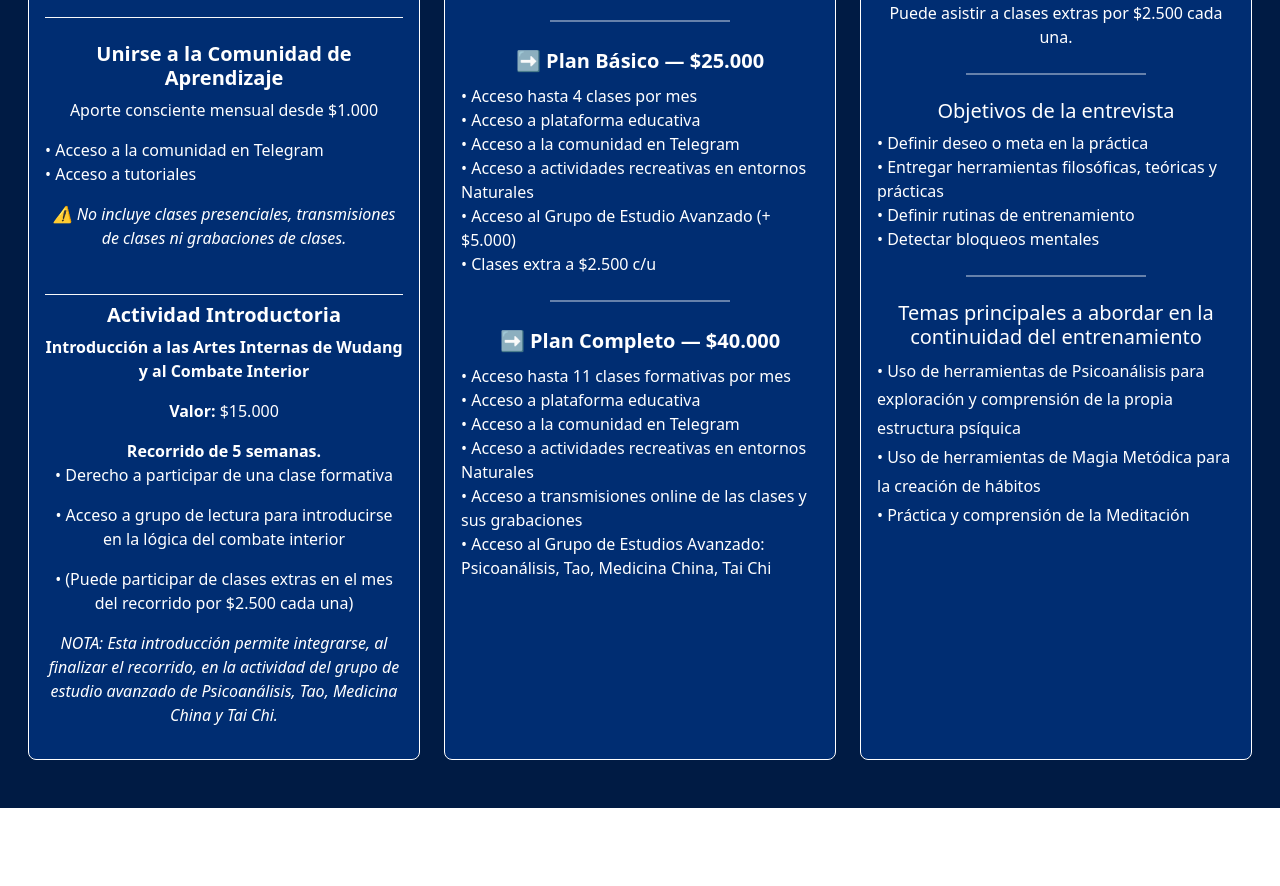
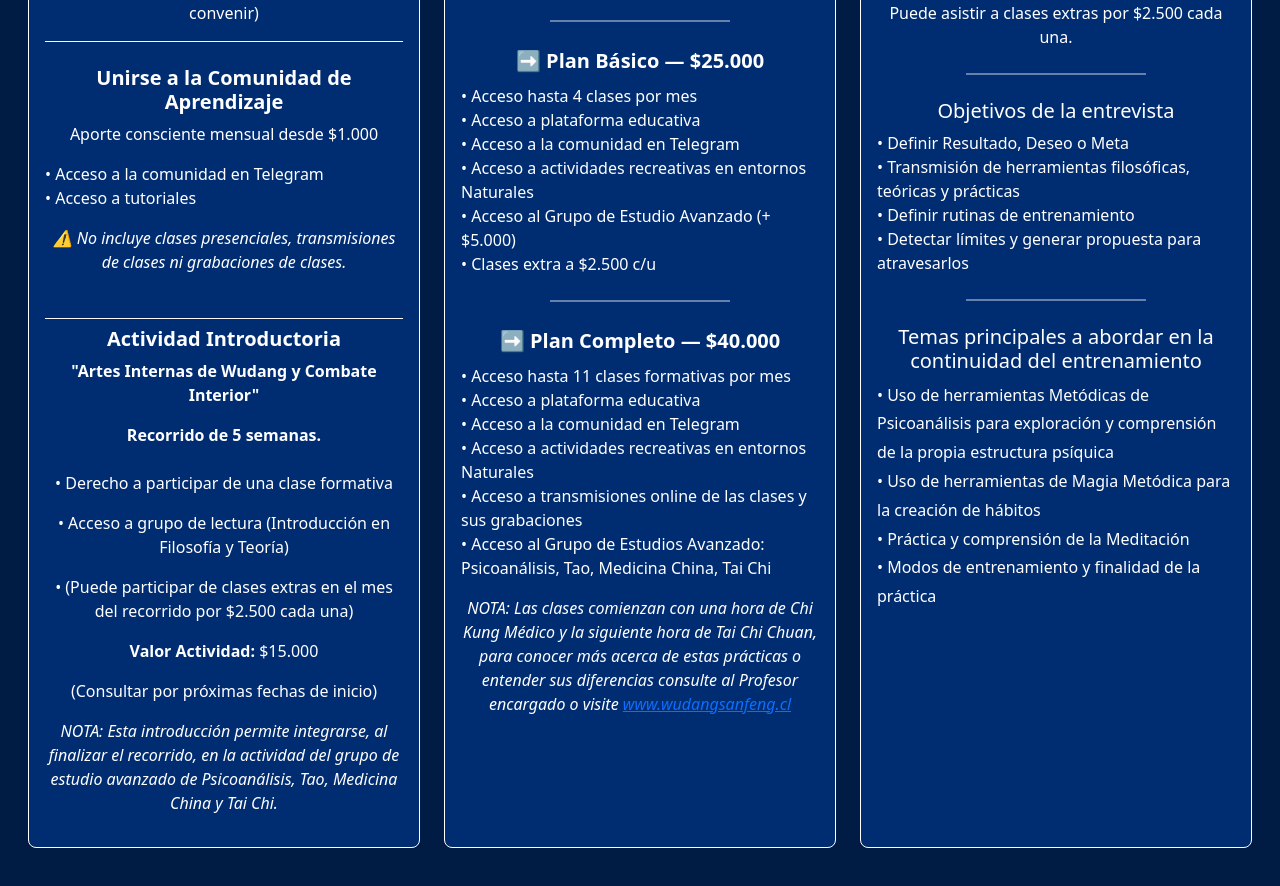
Before and after one commit to Jano6elmar/infoclasestaichi, a React (Vite) app: page / in a window 1280 px wide. Shown: the part 760-1646 px from the top of the page. Before the commit the page ends 1568 px from the top, so only its background shows below. Built offline with nearby package versions, Linux system fonts and the light colour scheme.

Commit message:
versión beta para commpartir

```diff
--- a/src/App.jsx
+++ b/src/App.jsx
@@ -85,7 +85,7 @@ export default function App() {
                 Clases, Comunidad y Actividades
               </h2>
 
-              <h4 className="fs-5 fw-semibold mb-3">Clases Unitarias</h4>
+              <h4 className="fs-5 fw-semibold mb-3">Clases Unitarias<br/> Tai Chi/ Chi Kung/ Kung Fu</h4>
               <p><strong>➡️ Formativa (Grupal):</strong> $6.000 — 2 Horas (en Horarios de entrenamiento Regular)</p>
               <p><strong>➡️ Recreativa (Grupal):</strong> $3.000 — 1 hora (fines de semana)</p>
               <p><strong>➡️ Clase Formativa o Entrenamiento Personal:</strong> $10.000 — 1 hora (horario a convenir)</p>
@@ -102,11 +102,16 @@ export default function App() {
 
               <div className="mt-4 pt-2 border-top border-light">
                 <h4 className="fs-5 fw-semibold">Actividad Introductoria</h4>
-                <p className="fw-semibold">Introducción a las Artes Internas de Wudang y al Combate Interior</p>
-                <p><strong>Valor:</strong> $15.000</p>
-                <p><strong> Recorrido de 5 semanas.</strong><br />• Derecho a participar de una clase formativa</p>
-                <p>• Acceso a grupo de lectura para introducirse en la lógica del combate interior</p>
+                <p className="fw-semibold">"Artes Internas de Wudang y Combate Interior"</p>
+
+                <p><strong> Recorrido de 5 semanas.</strong><br /><br />• Derecho a participar de una clase formativa</p>
+
+                <p>• Acceso a grupo de lectura (Introducción en Filosofía y Teoría)</p>
                 <p>• (Puede participar de clases extras en el mes del recorrido por $2.500 cada una)</p>
+                <p><strong>Valor Actividad:</strong> $15.000</p>
+                <p>(Consultar por próximas fechas de inicio)</p>
+
+
                 <p className="fst-italic">NOTA: Esta introducción permite integrarse, al finalizar el recorrido, en la actividad del grupo de estudio avanzado de Psicoanálisis, Tao, Medicina China y Tai Chi.</p>
               </div>
             </div>
@@ -154,7 +159,11 @@ export default function App() {
                 <li>• Acceso a transmisiones online de las clases y sus grabaciones</li>
                 <li>• Acceso al Grupo de Estudios Avanzado: Psicoanálisis, Tao, Medicina China, Tai Chi</li>
               </ul>
+                <p className="fst-italic">NOTA: Las clases comienzan con una hora de Chi Kung Médico y la siguiente hora de Tai Chi Chuan, para conocer más
+                  acerca de estas prácticas o entender sus diferencias consulte al Profesor encargado o visite <a href='https://www.wudangsanfeng.cl/'> www.wudangsanfeng.cl </a> </p>
+
             </div>
+
           </div>
         </div>
 
@@ -173,18 +182,20 @@ export default function App() {
               <hr className="plan-divider" />
               <h5 className="mt-4 mb-2">Objetivos de la entrevista</h5>
               <ul className="text-start list-unstyled mb-3">
-                <li>• Definir deseo o meta en la práctica</li>
-                <li>• Entregar herramientas filosóficas, teóricas y prácticas</li>
+                <li>• Definir Resultado, Deseo o Meta</li>
+                <li>• Transmisión de herramientas filosóficas, teóricas y prácticas</li>
                 <li>• Definir rutinas de entrenamiento</li>
-                <li>• Detectar bloqueos mentales </li>
+                <li>• Detectar límites y generar propuesta para atravesarlos </li>
               </ul>
 
               <hr className="plan-divider" />
               <h5 className="mt-4 mb-2">Temas principales a abordar en la continuidad del entrenamiento</h5>
               <ul className="text-start list-unstyled" style={{ lineHeight: '1.8em' }}>
-                <li>• Uso de herramientas de Psicoanálisis para exploración y comprensión de la propia estructura psíquica</li>
+                <li>• Uso de herramientas Metódicas de Psicoanálisis para exploración y comprensión de la propia estructura psíquica</li>
                 <li>• Uso de herramientas de Magia Metódica para la creación de hábitos</li>
                 <li>• Práctica y comprensión de la Meditación</li>
+                <li>• Modos de entrenamiento y finalidad de la práctica</li>
+
               </ul>
             </div>
           </div>
```
